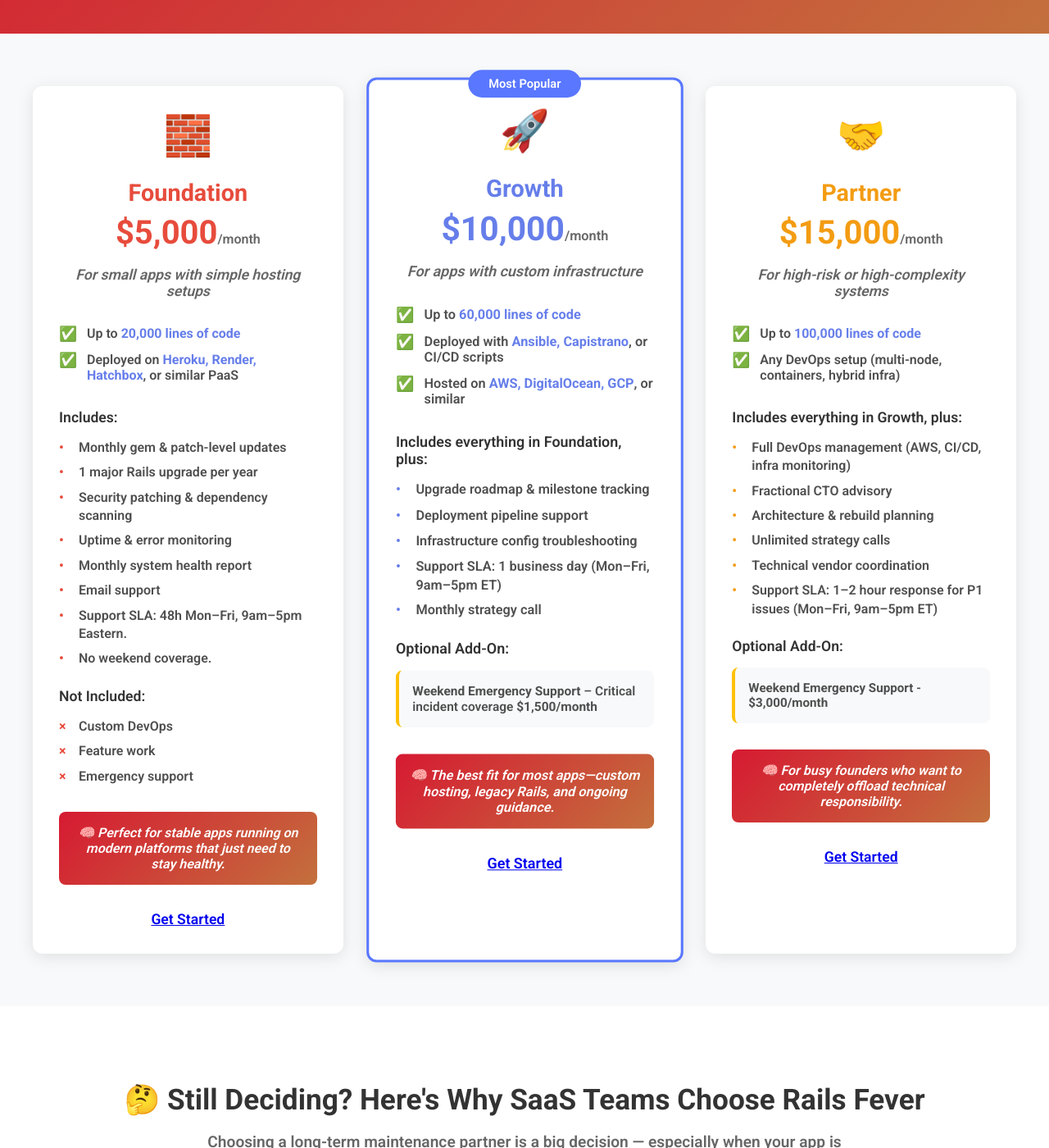
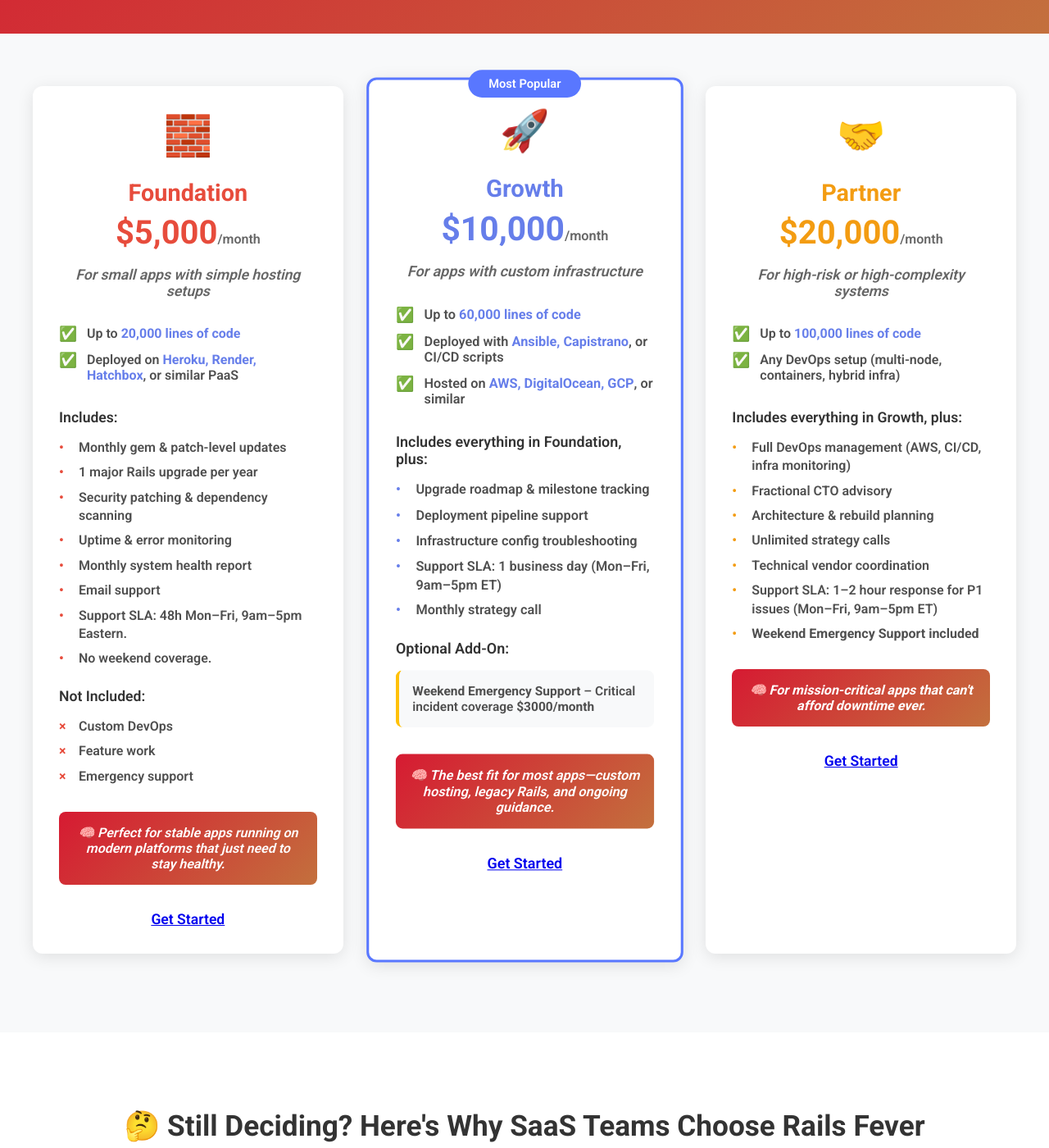
Before and after one commit to waleo/railsfever-05-2025, a Jekyll site: the page built from pricing.html, in a window 1280 px wide and 1400 px high, scrolled down 416 px. Shown: the whole window at 82% size. Built offline with Jekyll 4.4.1, drawn with Linux system fonts in a browser that asks for light colours.

Commit message:
Update pricing plans

```diff
--- a/pricing.html
+++ b/pricing.html
@@ -104,7 +104,7 @@ description: Modern maintenance and support for Ruby on Rails apps — upgrades,
 
             <h3>Optional Add-On:</h3>
             <div class="add-on">
-              <strong>Weekend Emergency Support</strong> – Critical incident coverage  <strong>$1,500/month</strong>
+              <strong>Weekend Emergency Support</strong> – Critical incident coverage  <strong>$3000/month</strong>
             </div>
           </div>
 
@@ -122,7 +122,7 @@ description: Modern maintenance and support for Ruby on Rails apps — upgrades,
           <div class="plan-header">
             <div class="plan-icon">🤝</div>
             <h2>Partner</h2>
-            <div class="plan-price">$15,000<span>/month</span></div>
+            <div class="plan-price">$20,000<span>/month</span></div>
             <p class="plan-description">For high-risk or high-complexity systems</p>
           </div>
 
@@ -146,16 +146,12 @@ description: Modern maintenance and support for Ruby on Rails apps — upgrades,
               <li>Unlimited strategy calls</li>
               <li>Technical vendor coordination</li>
               <li>Support SLA: 1–2 hour response for P1 issues (Mon–Fri, 9am–5pm ET)</li>
+              <li><strong>Weekend Emergency Support included<strong></li>
             </ul>
-
-            <h3>Optional Add-On:</h3>
-            <div class="add-on">
-              <strong>Weekend Emergency Support</strong> - <strong>$3,000/month</strong>
-            </div>
           </div>
 
           <div class="plan-ideal">
-            <p>🧠 For busy founders who want to completely offload technical responsibility.</p>
+            <p>🧠 For mission-critical apps that can't afford downtime ever.</p>
           </div>
 
           <div class="plan-cta">
```
